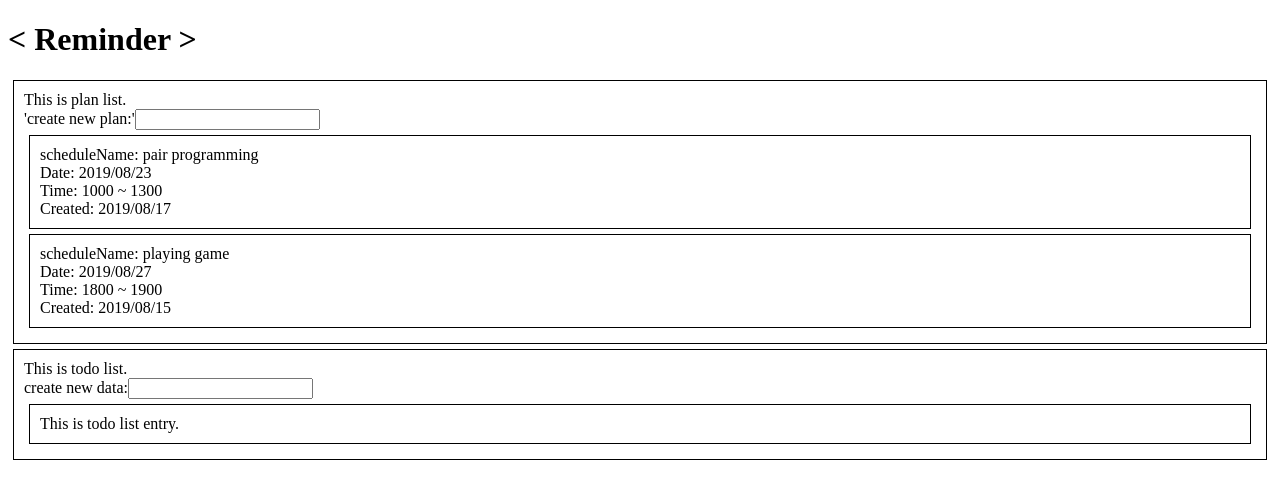
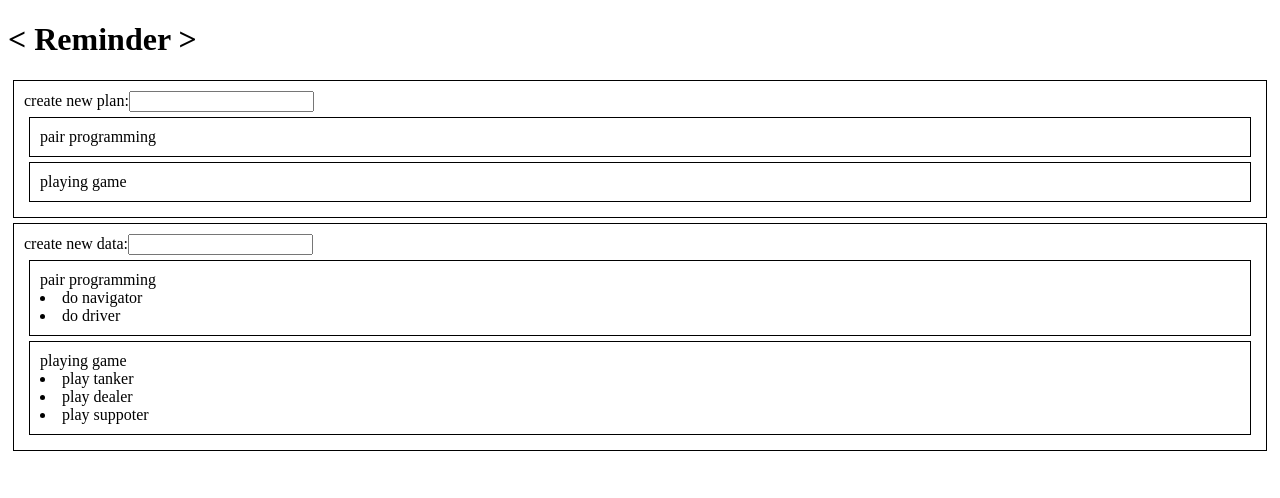
Before and after one commit to lostin185/im-sprint-soloreact, a React (Create React App) app: page / in a window 1280 px wide. Shown: the top 498 px of the page. Built offline with nearby package versions, Linux system fonts and the light colour scheme.

Commit message:
1006 2139

```diff
--- a/src/components/App.js
+++ b/src/components/App.js
@@ -4,10 +4,11 @@ import TodoList from './TodoList'
 import { fakeData } from './fakeData'
 
 class App extends React.Component {
-  constructor(props) {
-    super(props);
+  constructor() {
+    super();
     this.state = {
       schedule: [],
+      currentPlan: null,
     };
   }
 
@@ -19,12 +20,11 @@ class App extends React.Component {
     return (
       <div>
         <h1>{'< Reminder >'}</h1>
-        <PlanList schedule={this.state.schedule}/>
-        <TodoList />
+        <PlanList data={this.state}/>
+        <TodoList data={this.state}/>
       </div>
     )
   }
 }
 
-
 export default App;
--- a/src/components/PlanList.js
+++ b/src/components/PlanList.js
@@ -1,26 +1,18 @@
 import React from 'react';
 import PlanListEntry from './PlanListEntry'
 
-const PlanList = ({schedule}) => {
-
+const PlanList = (props) => {
   return (
     <div className="frame">
       <div>
-        This is plan list.
+        create new plan:<input />
       </div>
-      <div>
-        'create new plan:'<input />
-      </div>
-        {schedule.map((schedule) =>
-          <PlanListEntry
-            schedule={schedule}
-          />
-        )}
-
-        {/* <PlanListEntry />
-        <PlanListEntry />
-        <PlanListEntry />
-        <PlanListEntry /> */}
+      {props.data.schedule.map((item) =>
+        <PlanListEntry
+          plans={item}
+          key={item.scheduleKey}
+        />
+      )}
     </div>
   )
 }
--- a/src/components/PlanListEntry.js
+++ b/src/components/PlanListEntry.js
@@ -1,14 +1,9 @@
 import React from 'react'
 
-const PlanListEntry = ({schedule}) => {
+const PlanListEntry = (props) => {
   return (
     <div className="frame">
-      <div>
-        scheduleName: {schedule.scheduleName}<br/>
-        Date: {schedule.scheduledDate}<br/>
-        Time: {schedule.scheduledTime}<br/>
-        Created: {schedule.createdDate}
-      </div>
+      {props.plans.scheduleName}
     </div>
   )
 }
--- a/src/components/TodoList.js
+++ b/src/components/TodoList.js
@@ -1,16 +1,15 @@
 import React from 'react';
 import TodoListEntry from './TodoListEntry'
 
-const TodoList = () => {
+const TodoList = (props) => {
   return (
     <div className="frame">
       <div>
-        This is todo list.
-      </div>
-      <div>
         create new data:<input />
       </div>
-      <TodoListEntry />
+      {props.data.schedule.map(
+        (item) => (<TodoListEntry todos={item} key={item.scheduleKey}/>)
+      )}
     </div>
   )
 }
--- a/src/components/TodoListEntry.js
+++ b/src/components/TodoListEntry.js
@@ -1,10 +1,13 @@
 import React from 'react';
 
-const TodoListEntry = () => {
+const TodoListEntry = (props) => {
   return (
     <div className="frame">
+      {props.todos.scheduleName}
       <div>
-        This is todo list entry.
+        {props.todos.todo.map(
+          (item) => (<li key={item.todoKey}>{item.name}</li>)
+        )}
       </div>
     </div>
   )
--- a/src/components/fakeData.js
+++ b/src/components/fakeData.js
@@ -1,41 +1,44 @@
+// Data를 class와 instance로 만들어서 주는 건 어떨까?!
+
+
 export const fakeData = {
 
   schedule: [
 
-    {
+    { scheduleKey: 1,
       scheduledDate: "2019/08/23",
       scheduledTime: "1000 ~ 1300",
       createdDate: "2019/08/17",
       scheduleName: "pair programming",
       done: false,
       todo: [
-        {
+        { todoKey: 1,
           name: "do navigator",
           done: true,
         },
-        {
+        { todoKey: 2,
           name: "do driver",
           done: false,
         }
       ]
     },
 
-    {
+    { scheduleKey: 2,
       scheduledDate: "2019/08/27",
       scheduledTime: "1800 ~ 1900",
       createdDate: "2019/08/15",
       scheduleName: "playing game",
       done: false,
       todo: [
-        {
+        { todoKey: 1,
           name: "play tanker",
           done: false,
         },
-        {
+        { todoKey: 2,
           name: "play dealer",
           done: true,
         },
-        {
+        { todoKey: 3,
           name: "play suppoter",
           done: false,
         },
```
